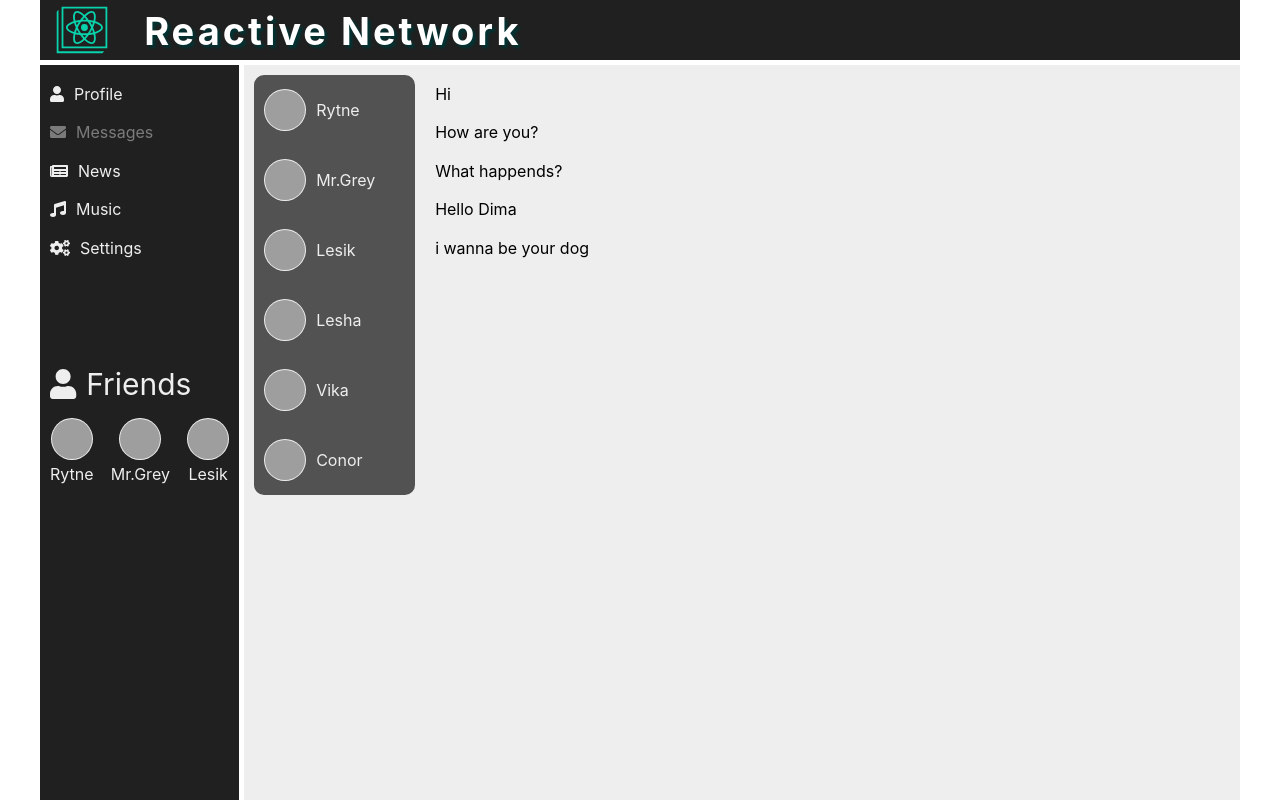
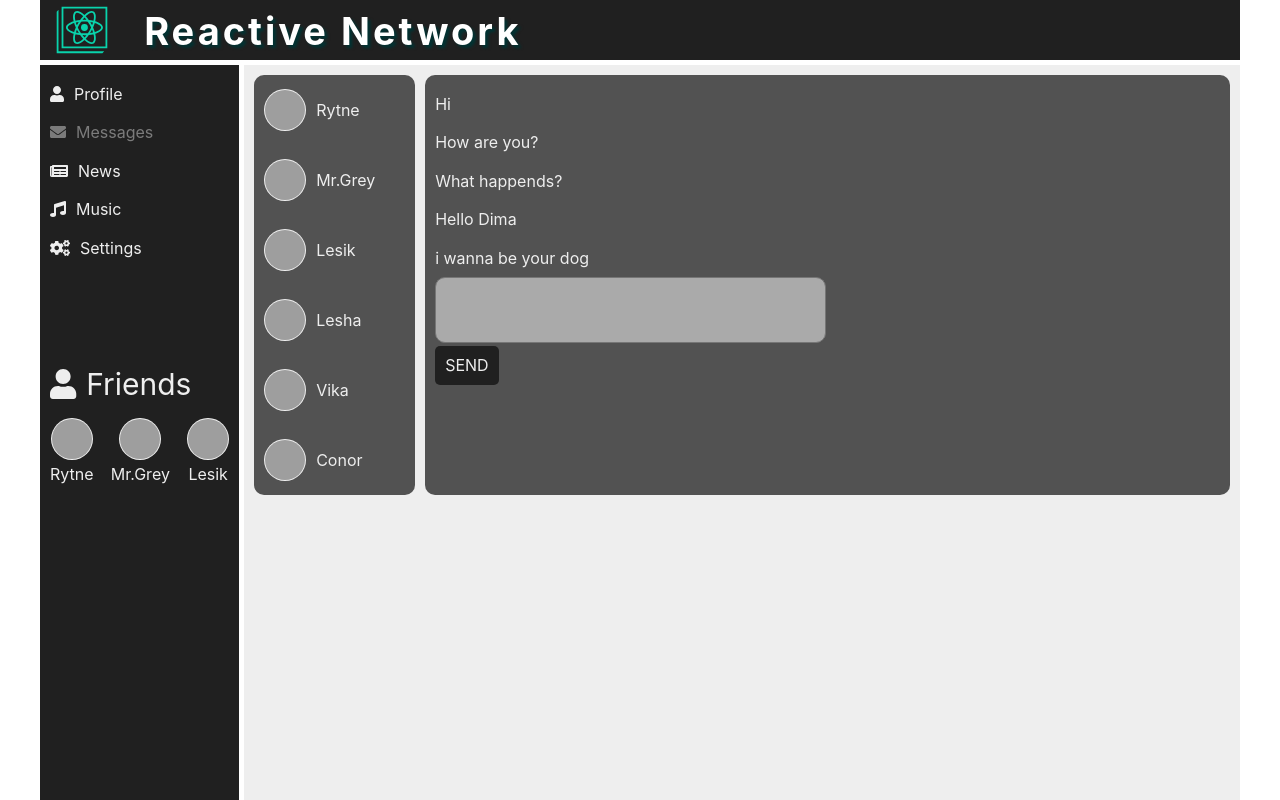
Before and after one commit to DmytroTrutenko/Social-React, a React (Create React App) app: page /dialogs in a window 1280 px wide. Built offline with nearby package versions, Linux system fonts and the light colour scheme; grey boxes are pictures that could not be loaded.

Commit message:
callback, subscribe, observer

```diff
--- a/src/App.js
+++ b/src/App.js
@@ -21,7 +21,10 @@ const App = (props) => {
                                                                   state={props.state.profilePage}
                                                                   addPost={props.addPost}
                                                                   updateNewPostText={props.updateNewPostText}/>}/>
-              <Route path='/dialogs' render={ () => <Dialogs state={props.state.dialogsPage} />}/>
+              <Route path='/dialogs' render={ () => <Dialogs
+                                                            state={props.state.dialogsPage}
+                                                            addMessage={props.addMessage}
+                                                            updateNewMessageText={props.updateNewMessageText} />}/>
               <Route exact path='/news' render={ () => <News/>}/>
               <Route exact path='/music' render={ () => <Music/>}/>
               <Route exact path='/settings' render={ () => <Settings/>}/>
--- a/src/components/Dialogs/Dialogs.jsx
+++ b/src/components/Dialogs/Dialogs.jsx
@@ -6,8 +6,25 @@ import Message from './Message/Message';
 const Dialogs = (props) => {
 
 
-  let dialogsElements = props.state.dialogs.map( d => <DialogItem id={d.id} src={d.src} name={d.name}/> );
-  let messagesElements = props.state.messages.map( m => <Message message={m.message}/> );
+  let dialogsElements = props.state.dialogs.map(
+    d => <DialogItem id={d.id} src={d.src} name={d.name}
+    />);
+
+  let messagesElements = props.state.messages.map(
+    m => <Message message={m.message}
+    />);
+
+  let newMessageElement = React.createRef();  //ссылка на элемент
+
+  let addMessage = () => {
+    props.addMessage();
+  };
+
+  let onMessageChange = () => {
+    let text = newMessageElement.current.value;
+    props.updateNewMessageText(text);
+  }
+
 
 
 
@@ -18,7 +35,19 @@ const Dialogs = (props) => {
       </div>
       <div className={classes.messages}>
         {messagesElements}
-       </div>
+        <div className={classes.sendSms}>
+          <div>
+            <textarea
+              onChange={onMessageChange}
+              ref={newMessageElement}
+              className={classes.textarea}
+              rows="2" cols="30"
+              value={props.state.newMessageText}
+            />
+          </div>
+          <button onClick={addMessage}>Send</button>
+        </div>
+      </div>
     </div>
   );
 }
--- a/src/components/Dialogs/Dialogs.module.css
+++ b/src/components/Dialogs/Dialogs.module.css
@@ -10,3 +10,37 @@
     border-radius: 10px;
     overflow: hidden;
 }
+
+.dialogs .messages {
+    background-color: #525252;
+    border-radius: 10px;
+    overflow: hidden;
+    padding: 10px;
+}
+
+.messages .textarea {
+    margin: 0 10px 0 0;
+    resize: none;
+    background-color: #aaa;
+    border-radius: 10px;
+    overflow: hidden;
+    padding: 10px;
+    outline: none;
+    font-size: larger;
+}
+
+.messages button {
+    text-transform: uppercase;
+    padding: 10px;
+    border-radius: 5px;
+    display: inline-block;
+    border: none;
+    transition: all 0.4s ease 0s;
+    color: #eee;
+    background: #202020;
+}
+
+.messages button:hover {
+    background: #000;
+    letter-spacing: 1px;
+}
--- a/src/components/Dialogs/Message/Message.jsx
+++ b/src/components/Dialogs/Message/Message.jsx
@@ -4,7 +4,9 @@ import classes from './Message.module.css';
 
 const Message = (props) =>{
   return(
+
      <div className={classes.message}>{props.message}</div>
+
   );
 }
 
--- a/src/components/Dialogs/Message/Message.module.css
+++ b/src/components/Dialogs/Message/Message.module.css
@@ -1,3 +1,4 @@
 .message {
-    padding: 10px;
+    color: #eee;
+    padding: 10px 0;
 }
--- a/src/components/Navbar/Friends/Friends.jsx
+++ b/src/components/Navbar/Friends/Friends.jsx
@@ -3,7 +3,6 @@ import classes from './Friends.module.css';
 
 
 const Friends = (props) => {
-  console.log({ props });
   return (
 
     <li className={classes.friend}>
--- a/src/index.js
+++ b/src/index.js
@@ -1,8 +1,29 @@
+import React from 'react';
+import ReactDOM from 'react-dom';
 import * as serviceWorker from './serviceWorker';
+import state, {subscribe} from './redux/state';
+import './index.css';
+import 'normalize.css';
+import App from './App';
+import {BrowserRouter}  from 'react-router-dom';
+import {addPost, updateNewPostText, addMessage, updateNewMessageText} from './redux/state';
 
-import { rerenderEntireTree } from './render';
-import state from './redux/state';
+let rerenderEntireTree = (state) =>{
+    ReactDOM.render(
+            <BrowserRouter>
+                 <App
+                 state ={state}
+                 addPost={addPost}
+                 updateNewPostText={updateNewPostText}
+                 addMessage={addMessage}
+                 updateNewMessageText={updateNewMessageText}
+                 />
+            </BrowserRouter>, document.getElementById('root'));
+}
+
 
 rerenderEntireTree(state);
 
+subscribe(rerenderEntireTree);
+
 serviceWorker.unregister();
--- a/src/redux/state.js
+++ b/src/redux/state.js
@@ -1,4 +1,6 @@
-import { rerenderEntireTree } from "../render";
+let rerenderEntireTree = () =>{
+  console.log('state change');
+}
 
 let state = {
   profilePage: {
@@ -88,7 +90,8 @@ let state = {
         id: 5,
         message: 'i wanna be your dog'
       }
-    ]
+    ],
+    newMessageText: ''
   },
   sidebar: {
     friends: [{
@@ -110,7 +113,9 @@ let state = {
   }
 };
 
-export let addPost = () => {
+window.state = state;  //можна смотреть  state в log
+
+export const addPost = () => {
   let newPost={
     id:6,
     src: 'https://sun9-23.userapi.com/c857436/v857436113/83131/YrLqLyoi1Hs.jpg',
@@ -122,11 +127,29 @@ export let addPost = () => {
   rerenderEntireTree(state);
 };
 
-export let updateNewPostText = (newText) => {
+export const updateNewPostText = (newText) => {
   state.profilePage.newPostText = newText;
   rerenderEntireTree(state);
 };
 
+export const addMessage = () => {
+  let newMessage={
+    id:6,
+    message: state.dialogsPage.newMessageText,
+  };
+  state.dialogsPage.messages.push(newMessage);
+  state.dialogsPage.newMessageText='';
+  rerenderEntireTree(state);
+};
+
+export const updateNewMessageText = (newText) => {
+  state.dialogsPage.newMessageText = newText;
+  rerenderEntireTree(state);
+};
 
 
+export const subscribe = (observer) => {          //ПАТЕРН => наблюдатель
+  rerenderEntireTree = observer;                  //передача функции из index.js
+}
+
 export default state;
--- a/src/render.js
+++ /dev/null
@@ -1,14 +0,0 @@
-import React from 'react';
-import ReactDOM from 'react-dom';
-import './index.css';
-import 'normalize.css';
-import App from './App';
-import {BrowserRouter}  from 'react-router-dom';
-import {addPost, updateNewPostText} from './redux/state';
-
-export let rerenderEntireTree = (state) =>{
-    ReactDOM.render(
-            <BrowserRouter>
-                 <App state ={state} addPost={addPost} updateNewPostText={updateNewPostText}/>
-            </BrowserRouter>, document.getElementById('root'));
-}
```
